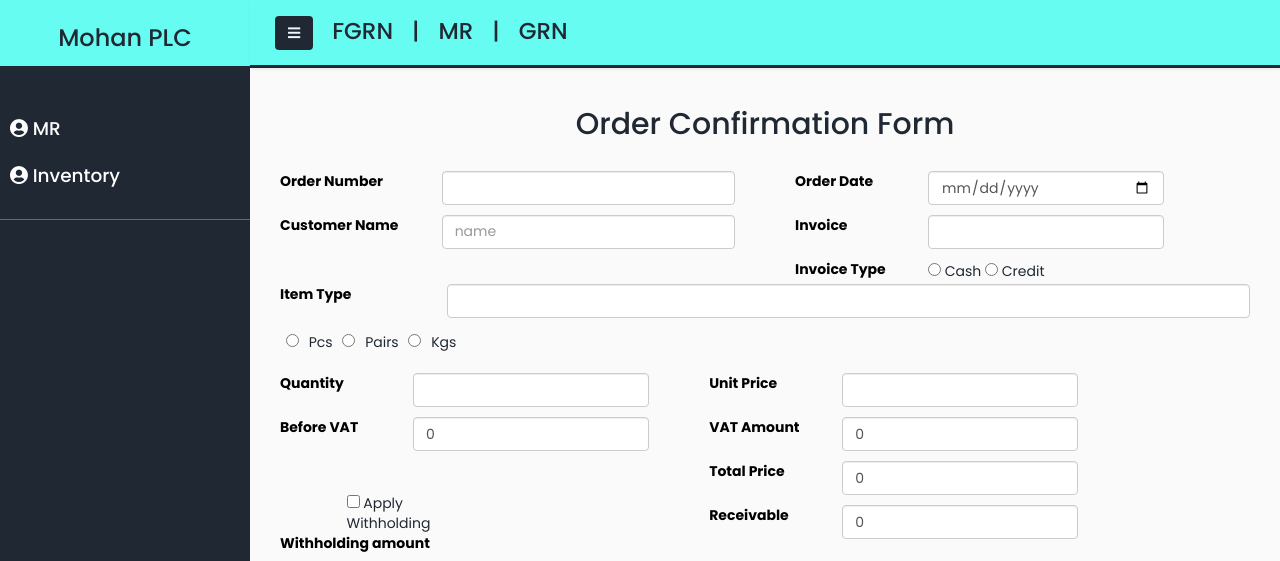
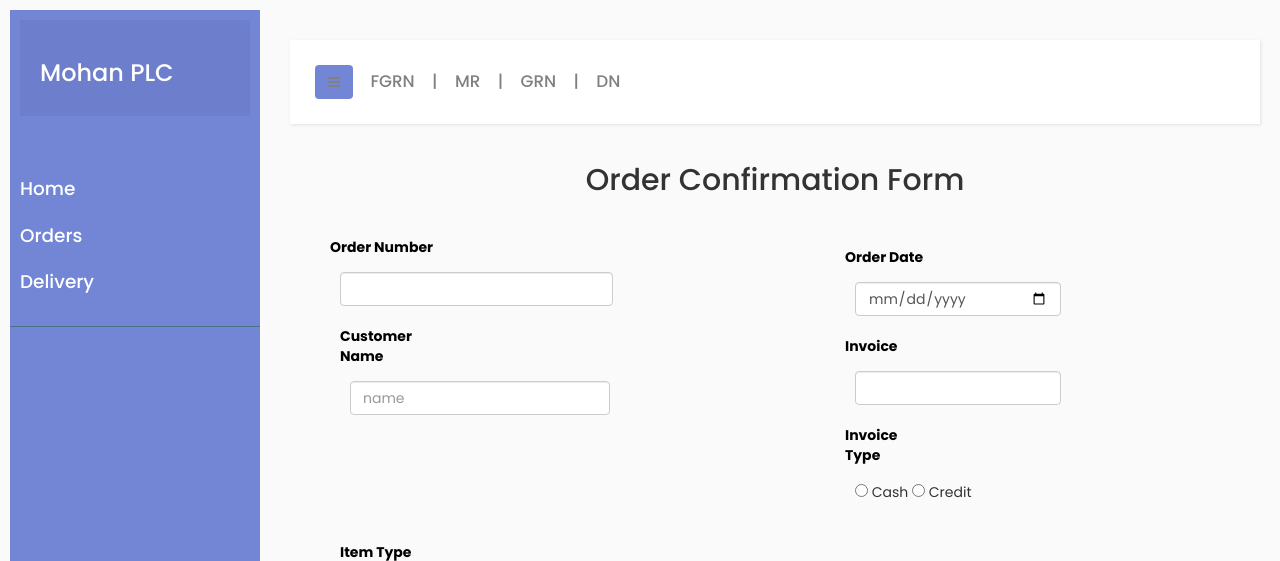
Before and after one commit to ludaze/Mohan_ERP, a Django app: page /deliveries/input_orders/ in a window 1280 px wide. Shown: the top 561 px of the page. Run offline with Django 5.2, Linux system fonts and the light colour scheme; data that the repository does not hold is empty; some libraries are stand-ins or nearby versions.

Commit message:
deliveries front-end configuration

```diff
--- a/FGRN/templates/fgrn_base.html
+++ b/FGRN/templates/fgrn_base.html
@@ -90,7 +90,8 @@
                     </button>
                     <a href="{% url 'create_fgrn'%}">FGRN      |</a>
                     <a href="{% url 'create_MR'%}">MR     |</a>
-                    <a href="{% url 'create_grn'%}">GRN</a>
+                    <a href="{% url 'create_grn'%}">GRN     |</a>
+                    <a href="{% url 'input_delivery'%}">DN</a>
 
 
                 </div>
--- a/GRN/templates/grn_base.html
+++ b/GRN/templates/grn_base.html
@@ -96,7 +96,8 @@
                     </button>
                     <a href="{% url 'create_fgrn'%}">FGRN      |</a>
                     <a href="{% url 'create_MR'%}">MR     |</a>
-                    <a href="{% url 'create_grn'%}">GRN</a>
+                    <a href="{% url 'create_grn'%}">GRN     |</a>
+                    <a href="{% url 'input_delivery'%}">DN</a>
 
 
                 </div>
--- a/MR/templates/base.html
+++ b/MR/templates/base.html
@@ -93,7 +93,8 @@
                     </button>
                     <a href="{% url 'create_fgrn'%}">FGRN      |</a>
                     <a href="{% url 'create_MR'%}">MR     |</a>
-                    <a href="{% url 'create_grn'%}">GRN</a>
+                    <a href="{% url 'create_grn'%}">GRN     |</a>
+                    <a href="{% url 'input_delivery'%}">DN</a>
 
 
                 </div>
--- a/deliveries/admin.py
+++ b/deliveries/admin.py
@@ -1,5 +1,5 @@
 from django.contrib import admin
 from .models import orders,delivery
 
-# admin.site.register(orders)
-# admin.site.register(delivery)
+admin.site.register(orders)
+admin.site.register(delivery)
--- /dev/null
+++ b/deliveries/templates/deliveries_base.html
@@ -0,0 +1,134 @@
+<!-- base.html -->
+{% load static %}
+<!DOCTYPE html>
+<html>
+
+<head>
+    <script src="https://unpkg.com/htmx.org@1.9.6"></script>
+    <link rel="stylesheet" href="https://maxcdn.bootstrapcdn.com/bootstrap/3.4.1/css/bootstrap.min.css">
+    <link rel="preconnect" href="https://fonts.googleapis.com">
+<link rel="preconnect" href="https://fonts.gstatic.com" crossorigin>
+<link href="https://fonts.googleapis.com/css2?family=Roboto:wght@300&display=swap" rel="stylesheet">
+    <link rel="stylesheet" type="text/css" href="{% static 'css/style.css' %}">
+    <link rel="stylesheet" type="text/css" href="{% static 'css/font-awesome.min.css' %}">
+    <!-- <link rel="stylesheet" href="https://cdnjs.cloudflare.com/ajax/libs/font-awesome/6.2.1/css/all.min.css" integrity="sha384-KyZXEAg3QhqLMpG8r+tdXAdVB65f/9U6HcWfIw0WyjsQ8lThhRRNenPVE5DzjG8P" crossorigin="anonymous"> -->
+    <link rel="stylesheet" href="https://cdnjs.cloudflare.com/ajax/libs/font-awesome/4.7.0/css/font-awesome.min.css">
+
+    <style>
+        .hidden {
+            display:none
+        }
+        p{
+            margin-bottom: 10px;
+            display:-ms-flexbox;display:flex;-ms-flex:0 0 auto;flex:0 0 auto;-ms-flex-flow:row wrap;flex-flow:row wrap;-ms-flex-align:center;align-items:center;
+        }
+
+        .my_height_class {
+            color: green;
+            height: 30px;
+        }
+        textarea.form-control {
+            height: 35px;
+            }
+        label {
+           color: black;
+        }
+    </style>
+</head>
+
+<body>
+    <div class="wrapper">
+        <!-- Sidebar  -->
+        <nav id="sidebar">
+            <div class="sidebar-header">
+                <h3>Mohan PLC</h3>
+            </div>
+
+            <ul class="list-unstyled components">
+                <br>
+
+
+                <li style="font-size:larger; font-weight: 500;">
+                    <a href="#homeSubmenu" data-toggle="collapse" aria-expanded="false"
+                        class="dropdown-toggle">Home</a>
+                    <ul class="collapse list-unstyled" id="homeSubmenu">
+                        <li style="font-size: large;">
+                            <a href="{% url 'display_remaining' %}">Pending Order</a>
+                        </li>
+
+
+                    </ul>
+                </li>
+
+                <li style="font-size:larger; font-weight: 500;">
+                    <a href="#ordersSubmenu" data-toggle="collapse" aria-expanded="false"
+                        class="dropdown-toggle">Orders</a>
+                    <ul class="collapse list-unstyled" id="ordersSubmenu">
+                        <li style="font-size: large;">
+                            <a href="{% url 'input_orders' %}">Order Confirmation</a>
+                        </li>
+                        <li style="font-size: large;">
+                            <a href="{% url 'display_orders' %}">Display Orders</a>
+                        </li>
+                    </ul>
+                </li>
+
+                <li style="font-size:larger; font-weight: 500;">
+                    <a href="#deliverySubmenu" data-toggle="collapse" aria-expanded="false"
+                        class="dropdown-toggle">Delivery</a>
+                    <ul class="collapse list-unstyled" id="deliverySubmenu">
+                        <li style="font-size: large;">
+                            <a href="{% url 'input_delivery' %}">Create Delivery</a>
+                        </li>
+                        <li style="font-size: large;">
+                            <a href="{% url 'display_delivery' %}">Display Delivery</a>
+                        </li>
+                    </ul>
+                </li>
+
+
+
+            </ul>
+
+        </nav>
+
+        <!-- Page Content  -->
+        <div id="content">
+
+            <nav class="navbar navbar-expand-lg navbar-light bg-light">
+                <div class="container-fluid d-flex" style="font-size:larger; font-weight: 500;color: grey;word-spacing: 13px;">
+                    <button type="button" id="sidebarCollapse" class="btn toggle">
+                        <i class="fa fa-bars"></i>
+                        <span style="color: white;"></span>
+                    </button>
+                    <a href="{% url 'create_fgrn'%}">FGRN      |</a>
+                    <a href="{% url 'create_MR'%}">MR     |</a>
+                    <a href="{% url 'create_grn'%}">GRN     |</a>
+                    <a href="{% url 'input_delivery'%}">DN</a>
+
+
+                </div>
+
+            </nav>
+            {% block content %}
+            {% endblock %}
+
+        </div>
+
+    </div>
+
+
+    <script src="https://code.jquery.com/jquery-3.3.1.slim.min.js" integrity="sha384-q8i/X+965DzO0rT7abK41JStQIAqVgRVzpbzo5smXKp4YfRvH+8abtTE1Pi6jizo" crossorigin="anonymous"></script>
+    <script src="https://cdn.jsdelivr.net/npm/popper.js@1.14.7/dist/umd/popper.min.js" integrity="sha384-UO2eT0CpHqdSJQ6hJty5KVphtPhzWj9WO1clHTMGa3JDZwrnQq4sF86dIHNDz0W1" crossorigin="anonymous"></script>
+    <script src="https://cdn.jsdelivr.net/npm/bootstrap@4.3.1/dist/js/bootstrap.min.js" integrity="sha384-JjSmVgyd0p3pXB1rRibZUAYoIIy6OrQ6VrjIEaFf/nJGzIxFDsf4x0xIM+B07jRM" crossorigin="anonymous"></script>
+    <script type="text/javascript">
+
+    $(document).ready(function () {
+            $('#sidebarCollapse').on('click', function () {
+                $('#sidebar').toggleClass('active');
+            });
+        });
+    </script>
+</body>
+
+</html>
--- a/deliveries/templates/display_delivery.html
+++ b/deliveries/templates/display_delivery.html
@@ -1,4 +1,4 @@
-{% extends 'base.html' %}
+{% extends 'deliveries_base.html' %}
 
 {% block content %}
    <div class="form-group pull-left">
--- a/deliveries/templates/display_orders.html
+++ b/deliveries/templates/display_orders.html
@@ -1,4 +1,4 @@
-{% extends 'base.html' %}
+{% extends 'deliveries_base.html' %}
 
 {% block content %}
 <div class="form-group pull-left">
--- a/deliveries/templates/display_remaining.html
+++ b/deliveries/templates/display_remaining.html
@@ -1,4 +1,4 @@
-{% extends 'base.html' %}
+{% extends 'deliveries_base.html' %}
 
 {% block content %}
    <div class="form-group pull-left">
--- a/deliveries/templates/input_delivery.html
+++ b/deliveries/templates/input_delivery.html
@@ -1,4 +1,4 @@
-{% extends 'base.html' %}
+{% extends 'deliveries_base.html' %}
 
 {% block content %}
     <h1>Input Delivery Information</h1>
--- a/deliveries/templates/input_orders.html
+++ b/deliveries/templates/input_orders.html
@@ -1,4 +1,4 @@
-{% extends 'base.html' %}
+{% extends 'deliveries_base.html' %}
 {% load humanize %}
 {% block content %}
 
--- a/deliveries/urls.py
+++ b/deliveries/urls.py
@@ -20,7 +20,7 @@ from django.urls import path
 from deliveries import views
 
 urlpatterns = [
-    # path('admin/', admin.site.urls),
+    path('admin/', admin.site.urls),
     path('input_delivery/', views.input_delivery, name='input_delivery'),
     path('display_orders/', views.display_orders, name='display_orders'),
     path('input_orders/', views.input_orders, name='input_orders'),
--- a/mysite/settings.py
+++ b/mysite/settings.py
@@ -44,6 +44,7 @@ INSTALLED_APPS = [
     'deliveries',
     'livereload',
     'rest_framework',
+    'django.contrib.humanize'
 ]
 
 MIDDLEWARE = [
```
